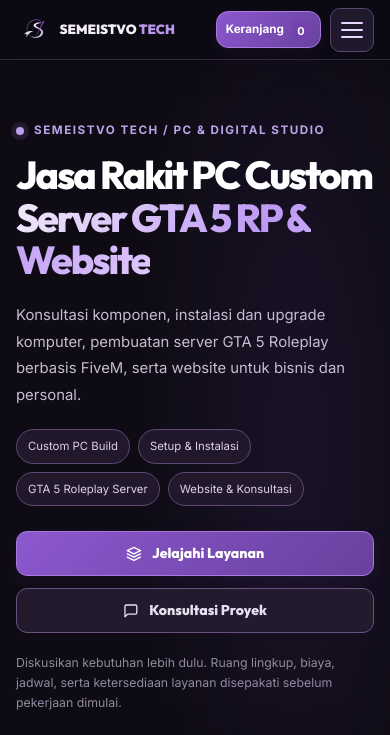
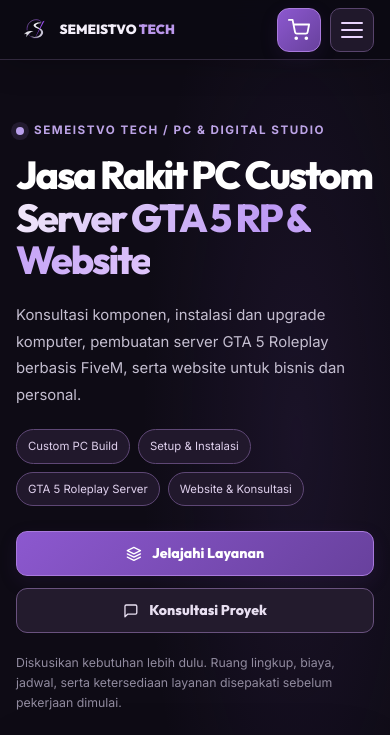
Before and after one commit to nandamorgul-gif/morgulpunya, a website: page index.html in a window 390 px wide. Shown: the top 735 px of the page. Drawn offline with nearby package versions, Linux system fonts and the light colour scheme; no server answers.

Commit message:
Use an icon-only header cart button

```diff
--- a/css/polish.css
+++ b/css/polish.css
@@ -45,10 +45,15 @@ section[id] {scroll-margin-top:90px}
 .nav-links .nav-link.active::after {background:var(--svo-accent-lilac);height:2px;bottom:-3px}
 .header-actions {display:flex;align-items:center;gap:9px;flex-shrink:0}
 .svo-header-cart {
-  min-height:40px;padding:7px 12px;border:1px solid #6c527e;background:#261b33;
-  border-radius:12px;color:#f4eafb;font-size:.77rem;font-weight:750;white-space:nowrap;
+  flex:none;width:44px;height:44px;min-width:44px;min-height:44px;padding:0;
+  border:1px solid #6c527e;border-radius:12px;background:#261b33;color:#f4eafb;
 }
+.svo-header-cart svg {width:22px;height:22px}
 .svo-header-cart:hover {border-color:#bd91ee;background:#342447}
+.svo-header-cart-status {
+  position:absolute;width:1px;height:1px;padding:0;margin:-1px;
+  overflow:hidden;clip-path:inset(50%);white-space:nowrap;
+}
 .header .btn-simulasi-nav {font-size:.76rem;padding:9px 12px;border-radius:11px;min-height:41px}
 .mobile-toggle {color:#e9d5ff}
 /* Unified buttons, labels, hierarchy. */
@@ -362,8 +367,6 @@ section[id] {scroll-margin-top:90px}
   .header .nav-container {min-height:45px;gap:8px}
   .svo-brand .svo-logo-mark {height:36px;width:37px}
   .svo-brand .svo-logo-mobile {font-size:clamp(.73rem,3.4vw,.95rem);letter-spacing:0}
-  .svo-header-cart {min-height:37px;padding:7px 9px;font-size:.73rem}
-  .svo-header-count {min-width:20px;height:20px;font-size:.68rem}
   .svo-studio-hero .hero-content h1 {font-size:clamp(2.3rem,10vw,3.18rem);letter-spacing:-.052em}
   .svo-studio-hero .hero-cta .btn {width:100%;font-size:.88rem}
   .svo-hero-service-strip {gap:5px}
--- a/css/services-expansion.css
+++ b/css/services-expansion.css
@@ -57,7 +57,6 @@
 .svo-builder-cart-tag,.svo-manual-cart-tag{display:inline-flex;width:max-content;max-width:100%;border-radius:7px;border:1px solid #7353a6;background:#312041;color:#e1c6fc;font-size:.68rem;padding:4px 7px;margin:5px 5px 1px 0}
 .svo-manual-cart-tag{background:#201c29;border-color:#514359;color:#b6a9c4}
 .svo-header-cart{white-space:nowrap;display:inline-flex;align-items:center;justify-content:center;gap:.45rem}
-.svo-header-count{min-width:23px;height:23px;display:inline-grid;place-items:center;padding:2px 5px;border-radius:99px;background:#7442ad;color:#fff;font-size:.75rem;font-weight:900}
 @media(max-width:450px){.svo-header-cart{padding:.45rem .55rem;font-size:.78rem}.svo-builder-open-cart{font-size:.79rem}}
 
 /* Reality-first catalog imagery: hardware uses isolated photos, software service cards use photographic scenes. */
--- a/css/store.css
+++ b/css/store.css
@@ -43,7 +43,6 @@
 .svo-store-btn-secondary:hover { background: #403451; }
 .svo-store-note { color: var(--text-muted); font-size: .85rem; margin-top: 1.4rem; }
 .svo-header-cart { position: relative; white-space: nowrap; padding: .5rem .7rem; min-height: 38px; }
-.svo-header-count { border-radius: 999px; background: #fff; color: #2c1852; min-width: 20px; padding: 0 .25rem; font-size: .77rem; line-height: 19px; text-align: center; }
 .svo-cart-layer { position: fixed; z-index: 99999; inset: 0; display: none; }
 .svo-cart-layer.is-open { display: block; }
 .svo-cart-overlay { position: absolute; inset: 0; background: rgba(0,0,0,.72); }
--- a/index.html
+++ b/index.html
@@ -89,7 +89,14 @@
       </nav>
 
       <div class="header-actions">
-        <button type="button" id="svoShopCartButton" class="svo-store-btn svo-header-cart" aria-label="Buka keranjang PC Builder dan katalog">Keranjang <span class="svo-header-count" id="svoShopCartCount">0</span></button>
+        <button type="button" id="svoShopCartButton" class="svo-store-btn svo-header-cart"
+          aria-label="Buka keranjang PC Builder dan katalog" aria-describedby="svoShopCartStatus"
+          aria-controls="svoCartLayer">
+          <i class="feather feather-shopping-cart" aria-hidden="true"></i>
+        </button>
+        <span id="svoShopCartStatus" class="svo-header-cart-status" role="status">
+          <span id="svoShopCartCount">0</span> item di keranjang
+        </span>
         <a href="#rakit-pc" class="btn btn-primary btn-simulasi-nav">
           <i class="feather feather-sliders"></i> Simulasi Rakit
         </a>
--- a/js/icons-fix.js
+++ b/js/icons-fix.js
@@ -8,6 +8,7 @@
     "code": '<path d="m8 8-4 4 4 4m8-8 4 4-4 4m-4-11-4 22"/>',
     "message-square": '<path d="M21 11.5a9 9 0 0 1-9 9 9 9 0 0 1-4-.9L2 22l2.4-5.6a9 9 0 1 1 16.6-4.9z"/>',
     "shopping-bag": '<path d="M4 8h16l-1 13H5L4 8zM9 9V6a3 3 0 1 1 6 0v3"/>',
+    "shopping-cart": '<circle cx="9" cy="21" r="1"/><circle cx="20" cy="21" r="1"/><path d="M1 1h4l2.68 13.39a2 2 0 0 0 2 1.61h9.72a2 2 0 0 0 2-1.61L23 6H6"/>',
     "save": '<path d="M3 3h15l3 3v15H3zM7 3v7h10V3m-10 18v-8h10v8"/>',
     "folder": '<path d="M3 6h7l2 3h9v11H3z"/>',
     "home": '<path d="M3 10 12 3l9 7v11h-6v-7H9v7H3z"/>',
```
Also changed, not shown: e2e/cart-sync.spec.js (+1 -0 lines), e2e/store.spec.js (+7 -0 lines).
